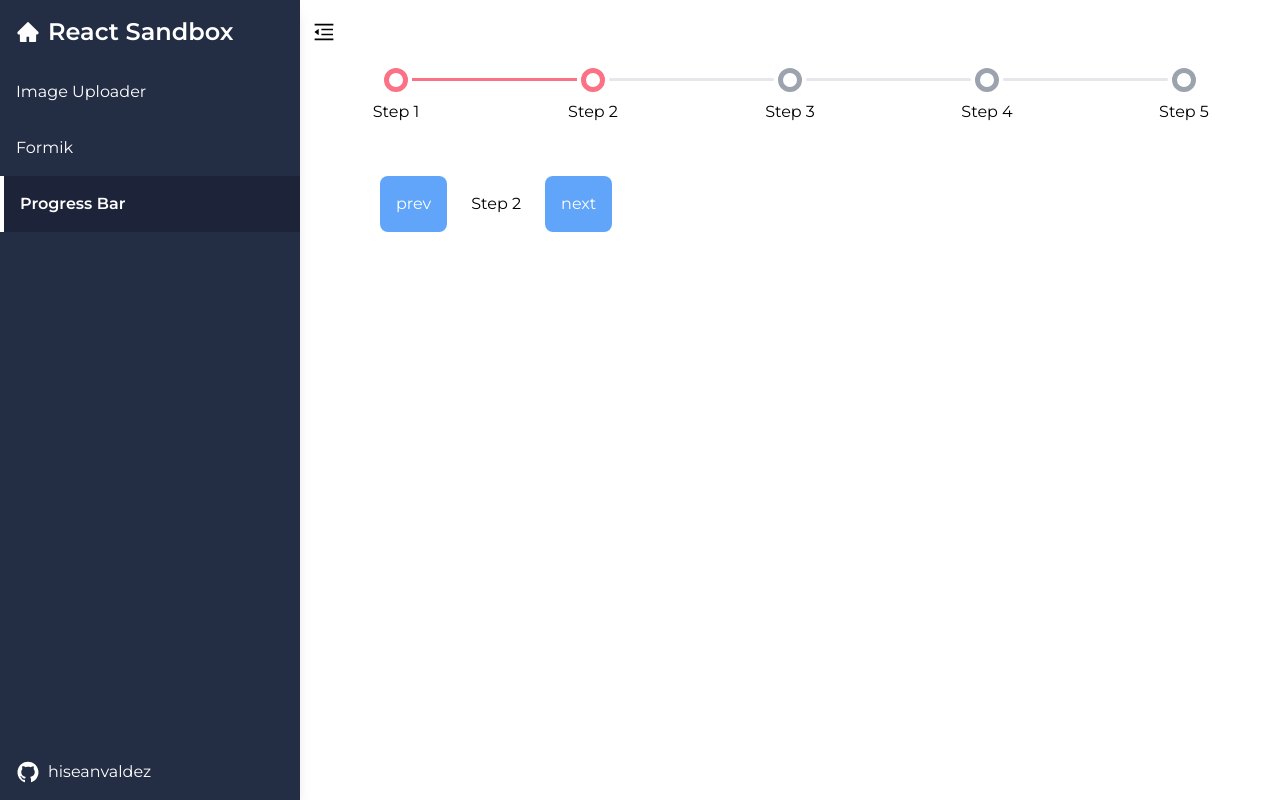
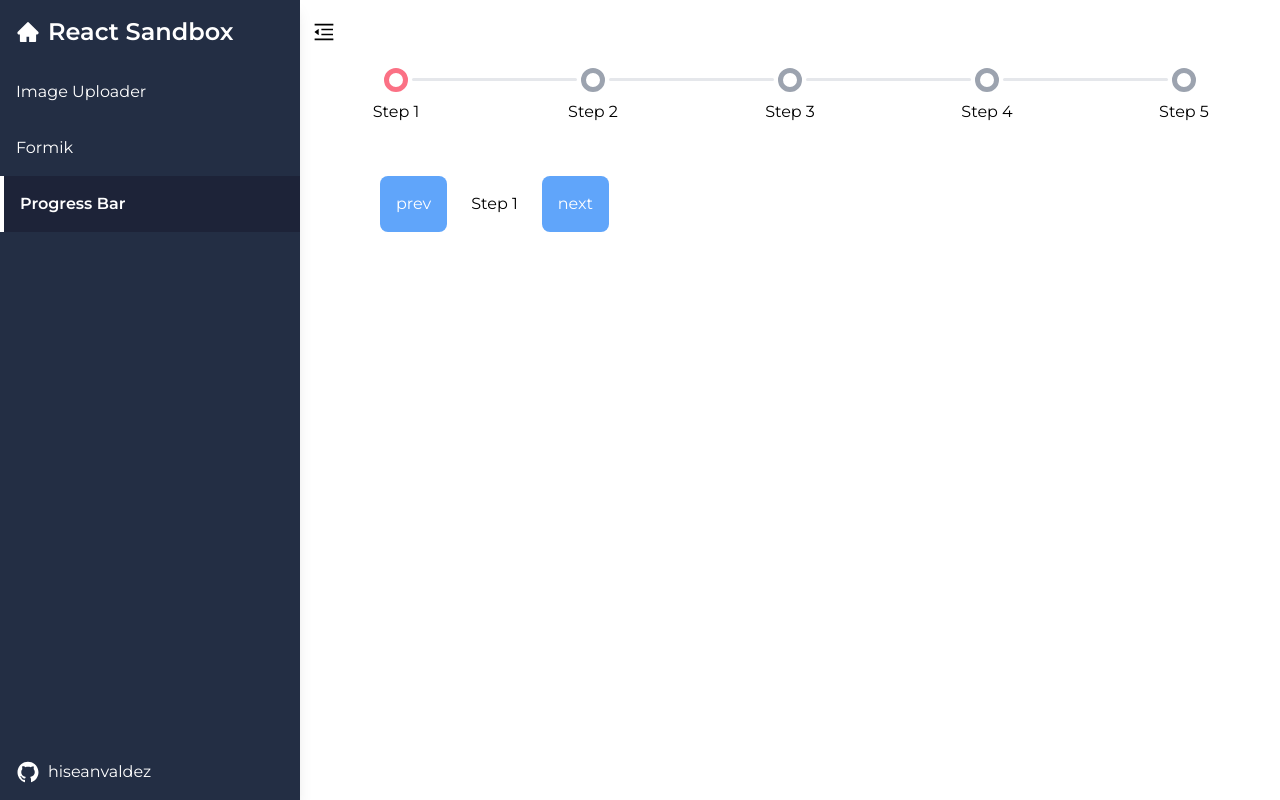
Before and after one commit to hiseanvaldez/ReactSandbox, a Next.js app: page /progressbar in a window 1280 px wide. Built offline with nearby package versions, Linux system fonts and the light colour scheme.

Commit message:
Set start step to 0.

```diff
--- a/app/progressbar/page.jsx
+++ b/app/progressbar/page.jsx
@@ -8,7 +8,7 @@ import ProgressBar from "../components/ProgressBar";
 const ProgressBarTest = () => {
   const steps = ["Step 1", "Step 2", "Step 3", "Step 4", "Step 5"];
 
-  const [currentStep, setCurrentStep] = useState(1);
+  const [currentStep, setCurrentStep] = useState(0);
 
   return (
     <Container>
```
